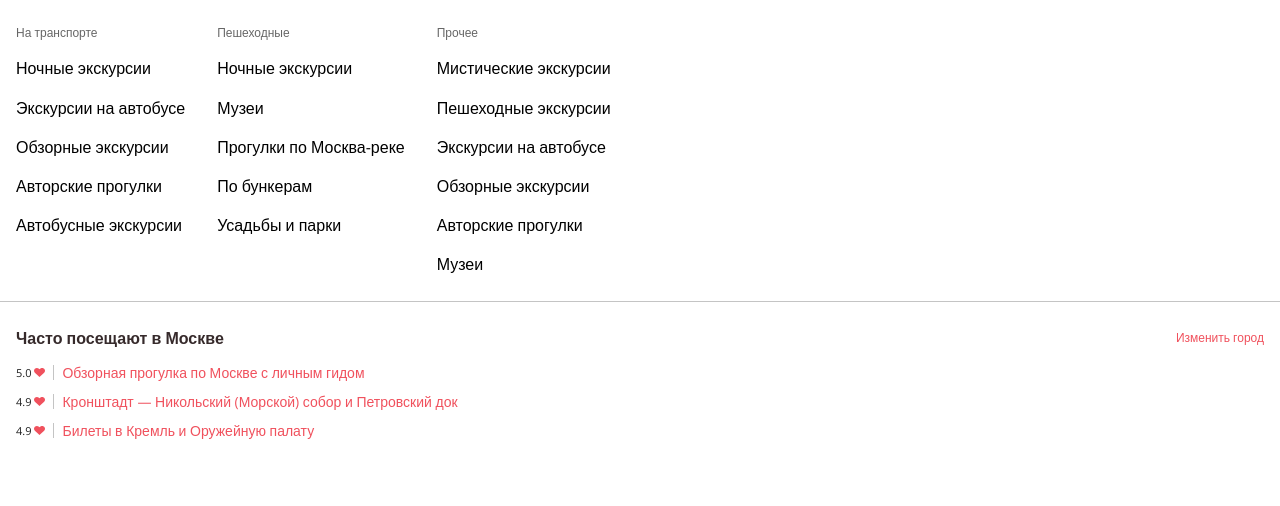
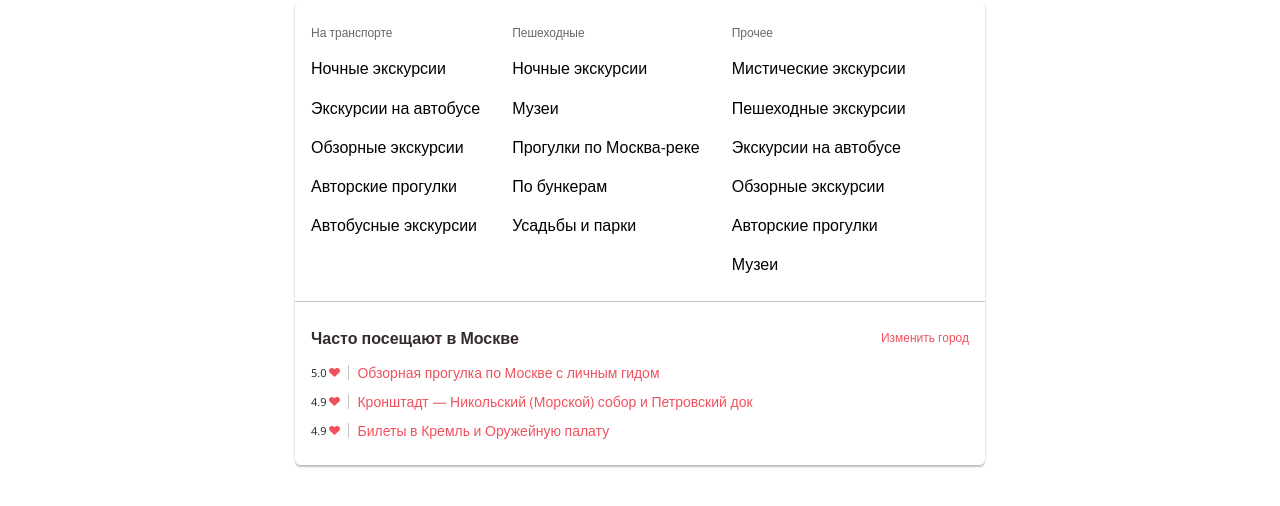
Before and after one commit to eleskin/uneed-guide-react-frontend, a Next.js app: page / in a window 1280 px wide. Shown: the top 506 px of the page. Built offline with nearby package versions, Linux system fonts and the light colour scheme.

Commit message:
feature: Added adaptation for large screens

```diff
--- a/components/Menu/Menu.module.scss
+++ b/components/Menu/Menu.module.scss
@@ -94,3 +94,26 @@
 		}
 	}
 }
+
+@media (min-width: 768px) {
+	.Menu {
+		height: fit-content;
+		max-width: 690px;
+		box-shadow: 0 0 2px rgba(0, 0, 0, 0.12), 0 2px 2px rgba(0, 0, 0, 0.24);
+		border-radius: 6px;
+		overflow: auto;
+		position: absolute;
+		left: 0;
+		right: 0;
+		margin: auto;
+		background-color: rgba(#ffffff, 0.97);
+
+		.Menu__header {
+			display: none;
+		}
+
+		.Menu__search {
+			display: none;
+		}
+	}
+}
--- a/pages/_app.js
+++ b/pages/_app.js
@@ -2,7 +2,7 @@ import '/styles/normalize.scss';
 import '/styles/globals.scss';
 import Head from 'next/head';
 import {Fragment} from 'react';
-import Navigation from '../components/Navigation/Navigation';
+import Menu from '../components/Menu/Menu';
 
 const App = ({Component, pageProps}) => {
 	return (
@@ -10,7 +10,7 @@ const App = ({Component, pageProps}) => {
 			<Head>
 				<title>Uneed Guide</title>
 			</Head>
-			<Navigation/>
+			<Menu isActiveMenu={true}/>
 			<Component {...pageProps} />
 		</Fragment>
 	);
```
